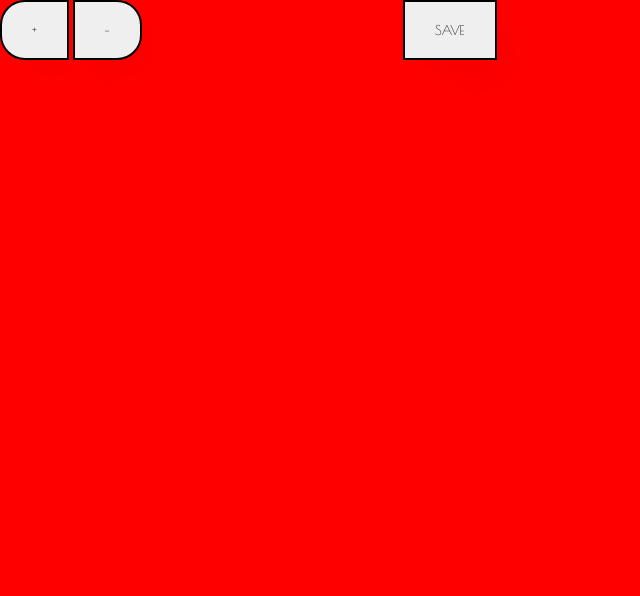
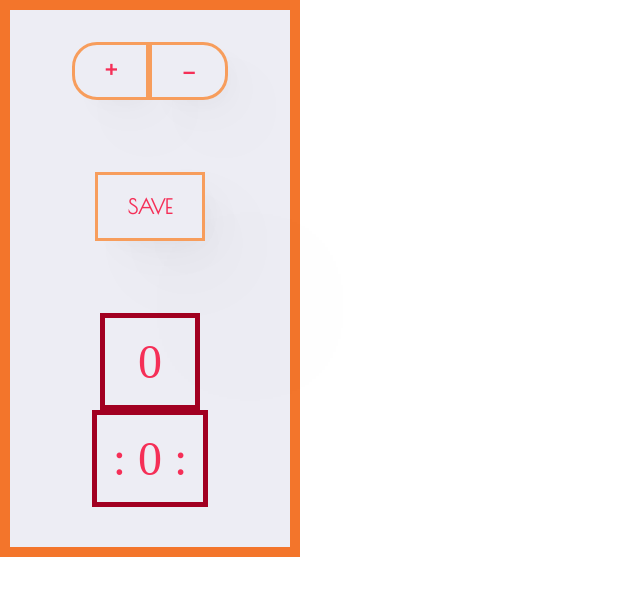
Before and after one commit to trrapp12/counter-app, a plain HTML site: page index.html in a window 1280 px wide. Both pictures are taken after a click on the button "SAVE". Shown: the whole page, without its empty margins (0-640 px from the left). Drawn offline with nearby package versions, Linux system fonts and the light colour scheme.

Commit message:
adds working JS to increment, decrement, update displays, reset to zero, and save

```diff
--- a/index.css
+++ b/index.css
@@ -1,3 +1,11 @@
+:root {
+  --ruby-red: #A20021;
+  --radical-red: #F52F57;
+  --sandy-brown: #F79D5C;
+  --pumpkin: #F3752B;
+  --ghost-white: #EDEDF4;
+}
+
 * {
   box-sizing: border-box;
   margin: 0;
@@ -5,31 +13,45 @@
   scroll-behavior: smooth;
 }
 
-body {
-  max-width: 500 px;
-  height: 500px;
-  background-color: red;
-  display: block;
+.button {
+  font-family: 'Poiret One', cursive;
+  box-shadow: 3.4px 3.4px 11.9px -13px rgba(0, 0, 0, 0.033),
+8.7px 8.7px 26.4px -13px rgba(0, 0, 0, 0.038),
+17.7px 17.7px 47.4px -13px rgba(0, 0, 0, 0.043),
+36.5px 36.5px 87.1px -13px rgba(0, 0, 0, 0.055),
+100px 100px 221px -13px rgba(0, 0, 0, 0.11);
+  background-color: var(--ghost-white);
+  border: solid 3px var(--sandy-brown);
+  padding: 20px 30px;
+  font-size: 2rem;
+  font-weight: bold;
+  color: var(--radical-red)
 }
 
 .container {
   display: flex;
   flex-direction: row;
-  margin: auto;
+  margin: auto auto .5rem auto;
+  width: fit-content;
+  padding: 2rem;
 }
 
-.button {
-  font-family: 'Poiret One', cursive;
-  box-shadow:
-  3.4px 3.4px 11.9px -13px rgba(0, 0, 0, 0.033),
-  8.7px 8.7px 26.4px -13px rgba(0, 0, 0, 0.038),
-  17.7px 17.7px 47.4px -13px rgba(0, 0, 0, 0.043),
-  36.5px 36.5px 87.1px -13px rgba(0, 0, 0, 0.055),
-  100px 100px 221px -13px rgba(0, 0, 0, 0.11);
-  background-color: rgba (108, 122, 137);
-  border: solid 2px black;
-  padding: 20px 30px;
-  font-size: 2rem4;
+.display {
+  height: fit-content;
+  width: fit-content;
+  content: 'joe';
+  margin: auto;
+  padding: 1rem;
+  font-size: 3rem;
+  background-color: var(--ghost-white);
+  min-width: 100px;
+  text-align: center;
+  border: 5px solid var(--ruby-red);
+  color: var(--radical-red);
+}
+
+.increment-decrement {
+  padding: 7px 30px;
 }
 
 .left {
@@ -37,11 +59,22 @@ body {
   border-bottom-left-radius: 25px;
 }
 
+.new-line {
+  display: block;
+}
+
 .right {
   border-bottom-right-radius: 25px;
   border-top-right-radius: 25px;
 }
 
-.new-line {
-  display: block;
+.small {
+  font-size: 1.25rem;
 }
+
+.whole-container {
+  height: auto;
+  width: 300px;
+  background-color: var(--ghost-white);
+  border: 10px solid var(--pumpkin)
+}
--- a/index.html
+++ b/index.html
@@ -7,17 +7,19 @@
     <link href="https://fonts.googleapis.com/css2?family=Poiret+One&display=swap" rel="stylesheet">
   </head>
   <body>
-    <div class="container">
-      <div class="change-amount">
-        <button id="add" class="button left">+</button>
-        <button id="minus" class="button right">-</button>
+    <div class="whole-container">
+      <div class="container">
+        <button id="add" class="button left increment-decrement">+</button>
+        <button id="minus" class="button right increment-decrement">-</button>
       </div>
       <div class="container">
-        <button id="save" class="button">SAVE</button>
+        <button id="save" class="button small">SAVE</button>
       </div>
       <div class="container new-line">
-        <div id="display" class="display"></div>
+        <div id="current-display" class="display"></div>
+        <div id="saved-display" class="display"></div>
       </div>
     </div>
+    <script src="index.js"></script>
   </body>
 </html>
--- /dev/null
+++ b/index.js
@@ -0,0 +1,34 @@
+(() => {
+  window.addEventListener('load', () => {
+    let total = 0;
+    const displaySection = document.getElementById('current-display');
+    const savedDisplaySecion = document.getElementById('saved-display');
+
+    function updateCurrentDisplay (input) {
+      displaySection.innerText = input
+    }
+
+    function updateSavedDisplay (input) {
+      savedDisplaySecion.innerText += ` : ${input} : `
+    }
+
+    function setToZero () {
+      total = 0;
+    }
+
+    document.getElementById('add').addEventListener('click', () => {
+      total += 1;
+      updateCurrentDisplay(total);
+    })
+    document.getElementById('minus').addEventListener('click', () => {
+      total -= 1;
+      updateCurrentDisplay(total);
+    })
+    document.getElementById('save').addEventListener('click', () => {
+      updateSavedDisplay (total);
+      setToZero();
+      updateCurrentDisplay(total)
+    })
+
+  })
+})();
```
